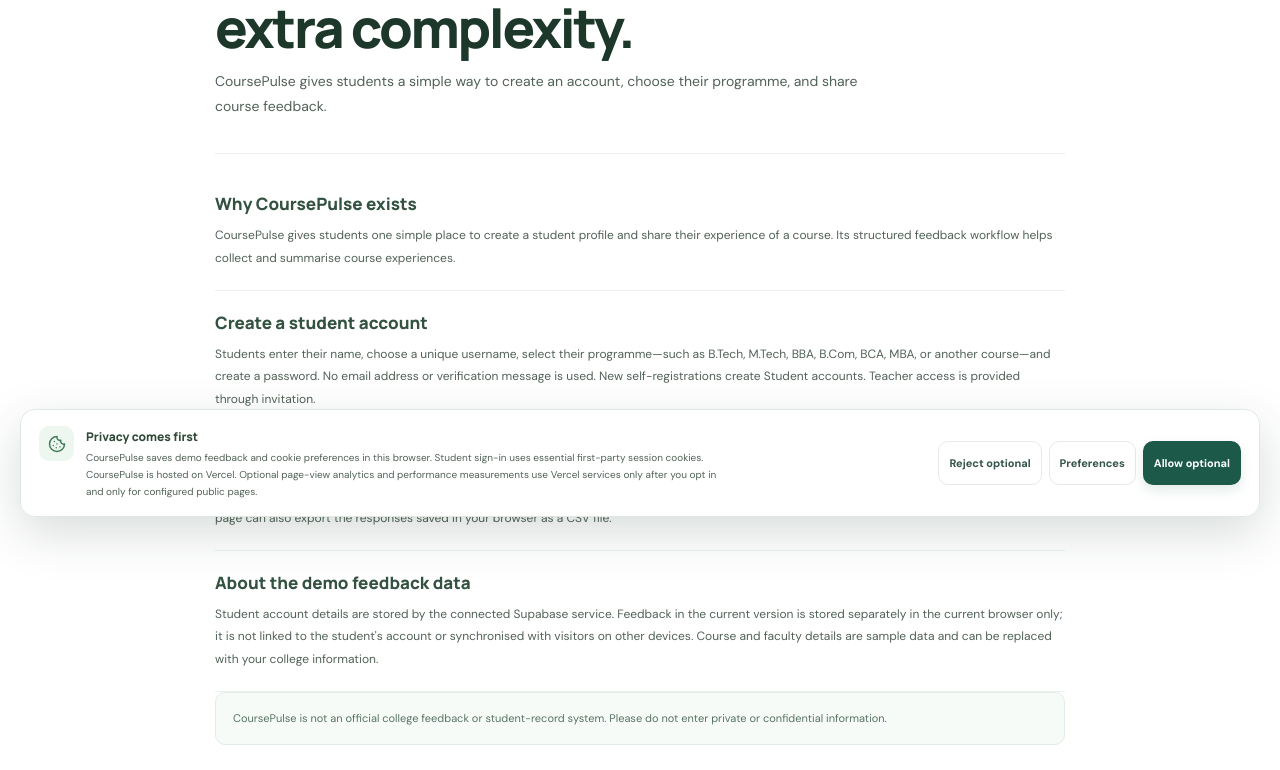
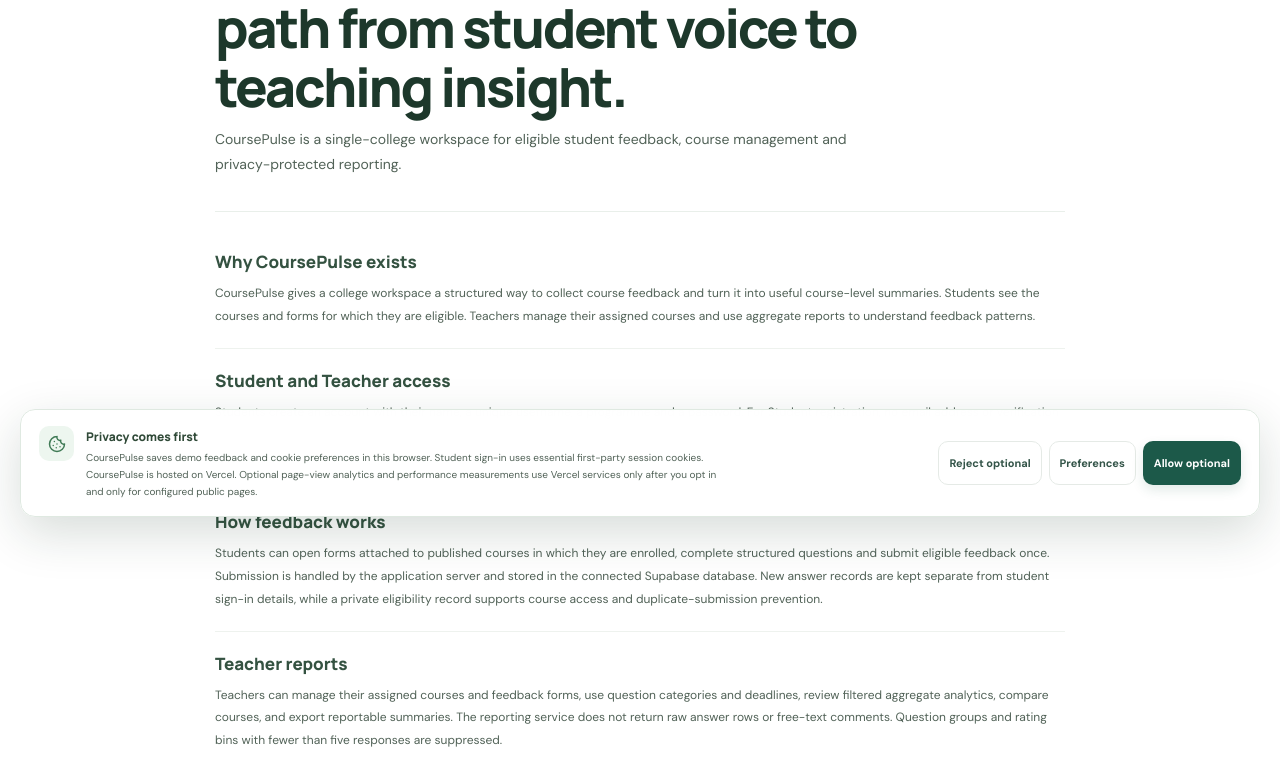
Before and after one commit to akashsharmapb09-cpu/coursePulse.site, a Next.js app: page /about in a window 1280 px wide. Shown: the part 263-1033 px from the top of the page. Built offline with nearby package versions, Linux system fonts and the light colour scheme; no server answers.

Commit message:
Correct About page to describe the authenticated workspace

```diff
--- a/app/about/page.tsx
+++ b/app/about/page.tsx
@@ -4,29 +4,29 @@ import { PublicPage } from '@/components/public-site';
 
 export const metadata: Metadata = {
   title: 'About CoursePulse',
-  description: 'Learn about CoursePulse, a platform for student accounts and course feedback.',
+  description: 'Learn about CoursePulse, its Student and Teacher workspace, feedback workflow and privacy-protected reports.',
   alternates: { canonical: '/about' }
 };
 
 export default function AboutPage() {
-  return <PublicPage eyebrow="About CoursePulse" title="Course feedback, without the extra complexity." description="CoursePulse gives students a simple way to create an account, choose their programme, and share course feedback.">
+  return <PublicPage eyebrow="About CoursePulse" title="Course feedback, with a clearer path from student voice to teaching insight." description="CoursePulse is a single-college workspace for eligible student feedback, course management and privacy-protected reporting.">
     <section>
       <h2>Why CoursePulse exists</h2>
-      <p>CoursePulse gives students one simple place to create a student profile and share their experience of a course. Its structured feedback workflow helps collect and summarise course experiences.</p>
+      <p>CoursePulse gives a college workspace a structured way to collect course feedback and turn it into useful course-level summaries. Students see the courses and forms for which they are eligible. Teachers manage their assigned courses and use aggregate reports to understand feedback patterns.</p>
     </section>
     <section>
-      <h2>Create a student account</h2>
-      <p>Students enter their name, choose a unique username, select their programme—such as B.Tech, M.Tech, BBA, B.Com, BCA, MBA, or another course—and create a password. No email address or verification message is used. New self-registrations create Student accounts. Teacher access is provided through invitation.</p>
+      <h2>Student and Teacher access</h2>
+      <p>Students create an account with their name, a unique username, a programme and a password. For Student registration, no email address or verification message is needed. Teacher access is provisioned by invitation; Teachers sign in with the credential provided for their account, which may be a demo username or registered college email.</p>
     </section>
     <section>
-      <h2>What you can do</h2>
-      <p>Open the workspace, rate the overall experience, teaching clarity, class pace, and learning resources, then review the course-level summary. The Results page can also export the responses saved in your browser as a CSV file.</p>
+      <h2>How feedback works</h2>
+      <p>Students can open forms attached to published courses in which they are enrolled, complete structured questions and submit eligible feedback once. Submission is handled by the application server and stored in the connected Supabase database. New answer records are kept separate from student sign-in details, while a private eligibility record supports course access and duplicate-submission prevention.</p>
     </section>
     <section>
-      <h2>About the demo feedback data</h2>
-      <p>Student account details are stored by the connected Supabase service. Feedback in the current version is stored separately in the current browser only; it is not linked to the student's account or synchronised with visitors on other devices. Course and faculty details are sample data and can be replaced with your college information.</p>
+      <h2>Teacher reports</h2>
+      <p>Teachers can manage their assigned courses and feedback forms, use question categories and deadlines, review filtered aggregate analytics, compare courses, and export reportable summaries. The reporting service does not return raw answer rows or free-text comments. Question groups and rating bins with fewer than five responses are suppressed.</p>
     </section>
-    <p className="public-note">CoursePulse is not an official college feedback or student-record system. Please do not enter private or confidential information.</p>
-    <p><Link className="inline-link" href="/signup">Create a student account</Link>, read the <Link className="inline-link" href="/privacy">Privacy Policy</Link>, or <Link className="inline-link" href="/cookies">review cookie and browser-storage information</Link>.</p>
+    <p className="public-note">CoursePulse is a demonstration workspace, not an institution-approved student-record system or legal privacy certification. Do not include identifying or confidential information in free-text feedback.</p>
+    <p><Link className="inline-link" href="/signup">Create a student account</Link>, read the <Link className="inline-link" href="/privacy">Privacy Policy</Link>, or <Link className="inline-link" href="/cookies">review cookie information</Link>.</p>
   </PublicPage>;
 }
```
